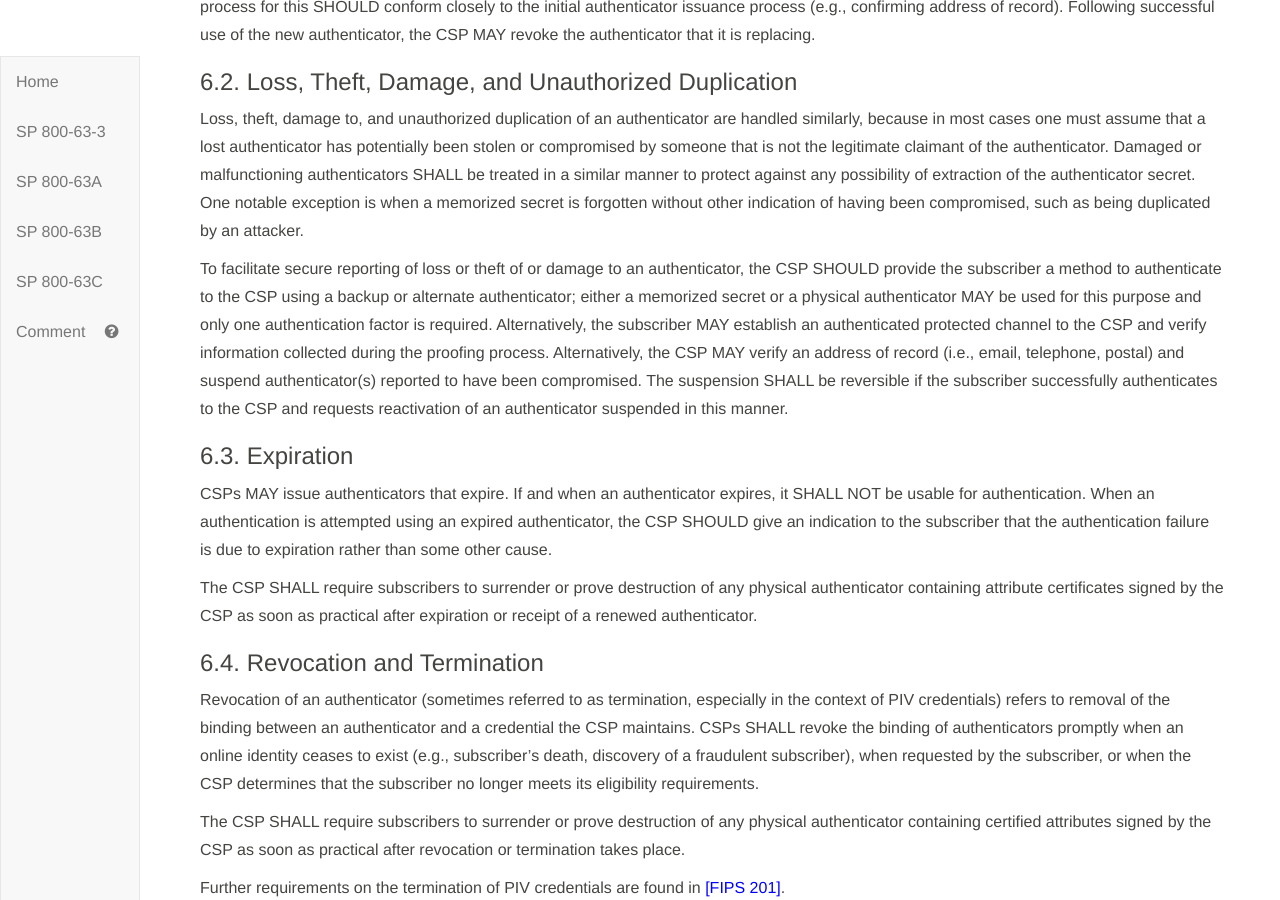
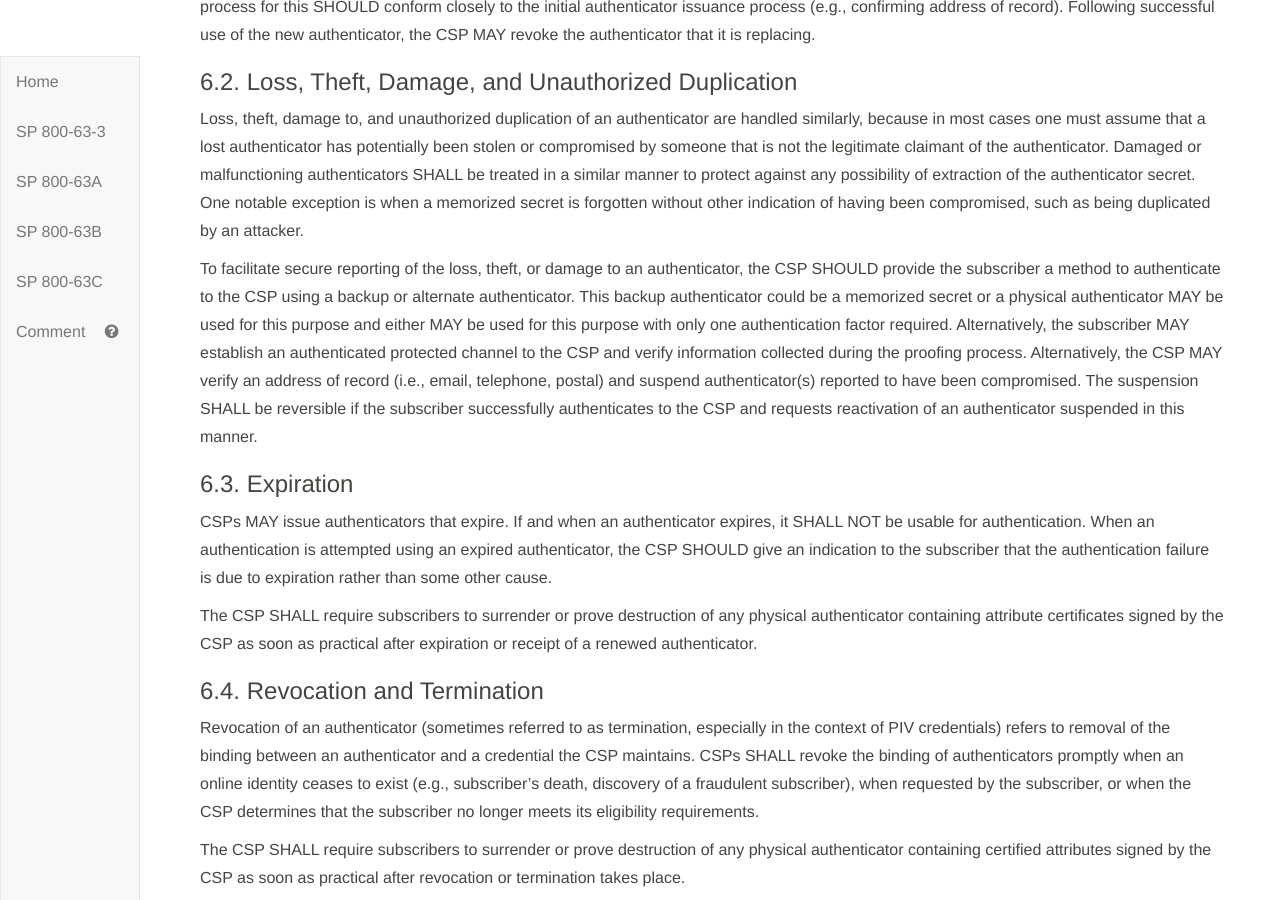
Before and after one commit to usnistgov/800-63-3, a Jekyll site: the page built from sp800-63b/sec6_lifecycle.md, in a window 1280 px wide and 900 px high, scrolled down 2672 px. Built offline with Jekyll 4.4.1, drawn with Linux system fonts in a browser that asks for light colours; our own code applies the rules of GitHub Pages for plain Markdown files.

Commit message:
Clarify loss/theft/damaged authenticator procedure. Fixes #864

```diff
--- a/sp800-63b/sec6_lifecycle.md
+++ b/sp800-63b/sec6_lifecycle.md
@@ -73,7 +73,7 @@
 
 Loss, theft, damage to, and unauthorized duplication of an authenticator are handled similarly, because in most cases one must assume that a lost authenticator has potentially been stolen or compromised by someone that is not the legitimate claimant of the authenticator. Damaged or malfunctioning authenticators SHALL be treated in a similar manner to protect against any possibility of extraction of the authenticator secret. One notable exception is when a memorized secret is forgotten without other indication of having been compromised, such as being duplicated by an attacker.
 
-To facilitate secure reporting of loss or theft of or damage to an authenticator, the CSP SHOULD provide the subscriber a method to authenticate to the CSP using a backup or alternate authenticator; either a memorized secret or a physical authenticator MAY be used for this purpose and only one authentication factor is required. Alternatively, the subscriber MAY establish an authenticated protected channel to the CSP and verify information collected during the proofing process. Alternatively, the CSP MAY verify an address of record (i.e., email, telephone, postal) and suspend authenticator(s) reported to have been compromised. The suspension SHALL be reversible if the subscriber successfully authenticates to the CSP and requests reactivation of an authenticator suspended in this manner.
+To facilitate secure reporting of the loss, theft, or damage to an authenticator, the CSP SHOULD provide the subscriber a method to authenticate to the CSP using a backup or alternate authenticator. This backup authenticator could be a memorized secret or a physical authenticator MAY be used for this purpose and either MAY be used for this purpose with only one authentication factor required. Alternatively, the subscriber MAY establish an authenticated protected channel to the CSP and verify information collected during the proofing process. Alternatively, the CSP MAY verify an address of record (i.e., email, telephone, postal) and suspend authenticator(s) reported to have been compromised. The suspension SHALL be reversible if the subscriber successfully authenticates to the CSP and requests reactivation of an authenticator suspended in this manner.
 
 ### 6.3. Expiration
 
```
